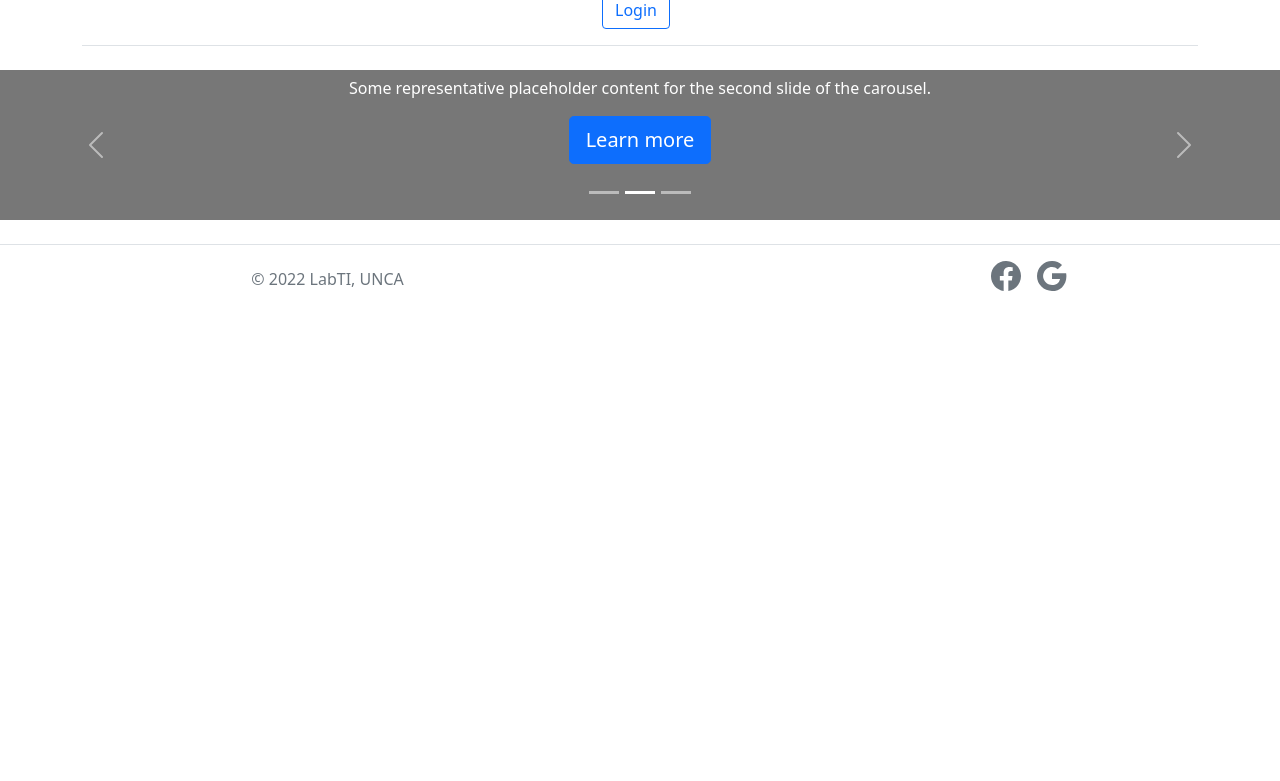
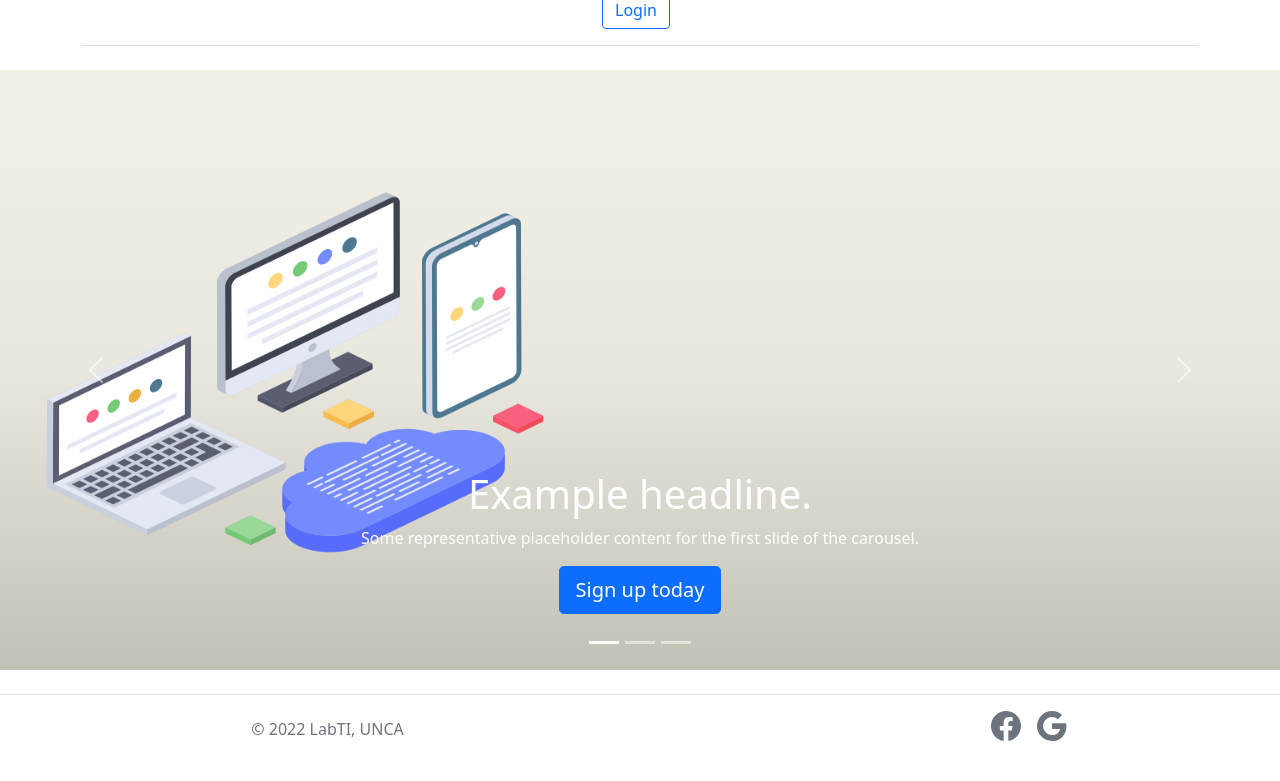
Before and after one commit to JJ0199/LabTI, a PHP site: page / in a window 1280 px wide. Shown: the part 145-926 px from the top of the page. Before the commit the page ends 436 px from the top, so only its background shows below. Run offline with PHP 8.4, Linux system fonts and the light colour scheme.

Commit message:
carrucel

```diff
--- a/index.php
+++ b/index.php
@@ -1,3 +1,3 @@
 <?php
-    require ("view/html/home.php");
+    require ("view/html/Home.php");
 ?>
--- /dev/null
+++ b/view/css/style.css
@@ -0,0 +1,7 @@
+.slide{
+    margin-top:15px;
+}
+
+.slide img{
+    height:75vh;
+}
--- a/view/html/home.php
+++ b/view/html/home.php
@@ -4,7 +4,7 @@
     <meta charset="UTF-8">
     <meta http-equiv="X-UA-Compatible" content="IE=edge">
     <meta name="viewport" content="width=device-width, initial-scale=1.0">
-    <title>Home</title>
+    <title>Inicio</title>
 
     <!-- Bootstrap -->
     <?php include("bootstrap_v5.php"); ?>
@@ -15,6 +15,9 @@
     <!--Iconos-->
     <link rel="shortcut icon" href="view/img/icono_lic_info.png">
 
+    <!-- CSS -->
+    <link href="view/css/style.css" rel="stylesheet" type="text/css">
+
 </head>
 <body>
     <div class="container">
@@ -22,55 +25,64 @@
     </div>
 
     <main>
-        <div id="myCarousel" class="carousel slide pointer-event" data-bs-ride="carousel">
+        <div id="carousel_labti" class="carousel slide pointer-event" data-bs-ride="carousel">
+
             <div class="carousel-indicators">
-        <button type="button" data-bs-target="#myCarousel" data-bs-slide-to="0" class="" aria-label="Slide 1"></button>
-        <button type="button" data-bs-target="#myCarousel" data-bs-slide-to="1" aria-label="Slide 2" class="active" aria-current="true"></button>
-        <button type="button" data-bs-target="#myCarousel" data-bs-slide-to="2" aria-label="Slide 3" class=""></button>
+                <button type="button" data-bs-target="#carousel_labti" data-bs-slide-to="0" class="active" aria-label="Slide 1" aria-current="true"></button>
+                <button type="button" data-bs-target="#carousel_labti" data-bs-slide-to="1" class="" aria-label="Slide 2" ></button>
+                <button type="button" data-bs-target="#carousel_labti" data-bs-slide-to="2" class="" aria-label="Slide 3"></button>
             </div>
+
             <div class="carousel-inner">
-        <div class="carousel-item">
-            <svg class="bd-placeholder-img" width="100%" height="100%" xmlns="http://www.w3.org/2000/svg" aria-hidden="true" preserveAspectRatio="xMidYMid slice" focusable="false"><rect width="100%" height="100%" fill="#777"></rect></svg>
+                <div class="carousel-item active">
+                    <img src="view/img/Diapositiva1.png" class="d-block w-100" alt="...">
 
-            <div class="container">
-            <div class="carousel-caption text-start">
-                <h1>Example headline.</h1>
+                    <div class="container">  <!-- checar -->
+                        <div class="carousel-caption ">  <!-- v1 text-start || vacio centra ||text-end -->  <!-- v2 d-none d-md-block  -->
+                            <h1>Example headline.</h1>  <!-- h5 checar -->
                             <p>Some representative placeholder content for the first slide of the carousel.</p>
-                <p><a class="btn btn-lg btn-primary" href="#">Sign up today</a></p>
+                            <p><a class="btn btn-lg btn-primary" href="#">Sign up today</a></p>  <!-- checar -->
                         </div>
                     </div>
                 </div>
-        <div class="carousel-item active">
-            <svg class="bd-placeholder-img" width="100%" height="100%" xmlns="http://www.w3.org/2000/svg" aria-hidden="true" preserveAspectRatio="xMidYMid slice" focusable="false"><rect width="100%" height="100%" fill="#777"></rect></svg>
 
-            <div class="container">
-            <div class="carousel-caption">
-                <h1>Another example headline.</h1>
-                <p>Some representative placeholder content for the second slide of the carousel.</p>
-                <p><a class="btn btn-lg btn-primary" href="#">Learn more</a></p>
+                <div class="carousel-item">
+                    <img src="view/img/Diapositiva2.png" class="d-block w-100" alt="...">
+
+                    <div class="container">  <!-- checar -->
+                        <div class="carousel-caption ">  <!-- v1 text-start || vacio centra ||text-end -->  <!-- v2 d-none d-md-block  -->
+                            <h1>Example headline.</h1>  <!-- h5 checar -->
+                            <p>Some representative placeholder content for the first slide of the carousel.</p>
+                            <p><a class="btn btn-lg btn-primary" href="#">Sign up today</a></p>  <!-- checar -->
                         </div>
                     </div>
                 </div>
+
                 <div class="carousel-item">
-            <svg class="bd-placeholder-img" width="100%" height="100%" xmlns="http://www.w3.org/2000/svg" aria-hidden="true" preserveAspectRatio="xMidYMid slice" focusable="false"><rect width="100%" height="100%" fill="#777"></rect></svg>
+                    <img src="view/img/Diapositiva3.png" class="d-block w-100" alt="...">
 
-            <div class="container">
-            <div class="carousel-caption text-end">
-                <h1>One more for good measure.</h1>
-                <p>Some representative placeholder content for the third slide of this carousel.</p>
-                <p><a class="btn btn-lg btn-primary" href="#">Browse gallery</a></p>
+                    <div class="container">  <!-- checar -->
+                        <div class="carousel-caption ">  <!-- v1 text-start || vacio centra ||text-end -->  <!-- v2 d-none d-md-block  -->
+                            <h1>Example headline.</h1>  <!-- h5 checar -->
+                            <p>Some representative placeholder content for the first slide of the carousel.</p>
+                            <p><a class="btn btn-lg btn-primary" href="#">Sign up today</a></p>  <!-- checar -->
                         </div>
                     </div>
                 </div>
+
             </div>
-        <button class="carousel-control-prev" type="button" data-bs-target="#myCarousel" data-bs-slide="prev">
+
+
+            <button class="carousel-control-prev" type="button" data-bs-target="#carousel_labti" data-bs-slide="prev">
             <span class="carousel-control-prev-icon" aria-hidden="true"></span>
             <span class="visually-hidden">Previous</span>
             </button>
-        <button class="carousel-control-next" type="button" data-bs-target="#myCarousel" data-bs-slide="next">
+
+            <button class="carousel-control-next" type="button" data-bs-target="#carousel_labti" data-bs-slide="next">
             <span class="carousel-control-next-icon" aria-hidden="true"></span>
             <span class="visually-hidden">Next</span>
             </button>
+
         </div>
     </main>
     <?php include("footer.php"); ?>
--- a/view/html/menu_nav.php
+++ b/view/html/menu_nav.php
@@ -1,4 +1,4 @@
-<header class="d-flex flex-wrap justify-content-center py-3 mb-4 border-bottom">
+<header class="d-flex flex-wrap justify-content-center py-3 mb-4 border-bottom ">
     <?php
         $link = "http://$_SERVER[HTTP_HOST]$_SERVER[REQUEST_URI]";
 
@@ -24,7 +24,7 @@
     <div class="col col-md-2"></div>
 
     <div class="col align-self-end">
-        <nav class="nav nav-pills navbar-expand-lg navbar-light ">
+        <nav class="nav nav-pills navbar-expand-lg navbar-light">
             <div class="container-fluid">
                 <div class="collapse navbar-collapse" id="navbarSupportedContent">
                     <ul class="navbar-nav me-auto mb-2 mb-lg-0">
```
Also changed, not shown: view/img/Diapositiva1.PNG (added), view/img/Diapositiva2.PNG (added), view/img/Diapositiva3.PNG (added). Lines whose indentation alone changed are shown as unchanged.
